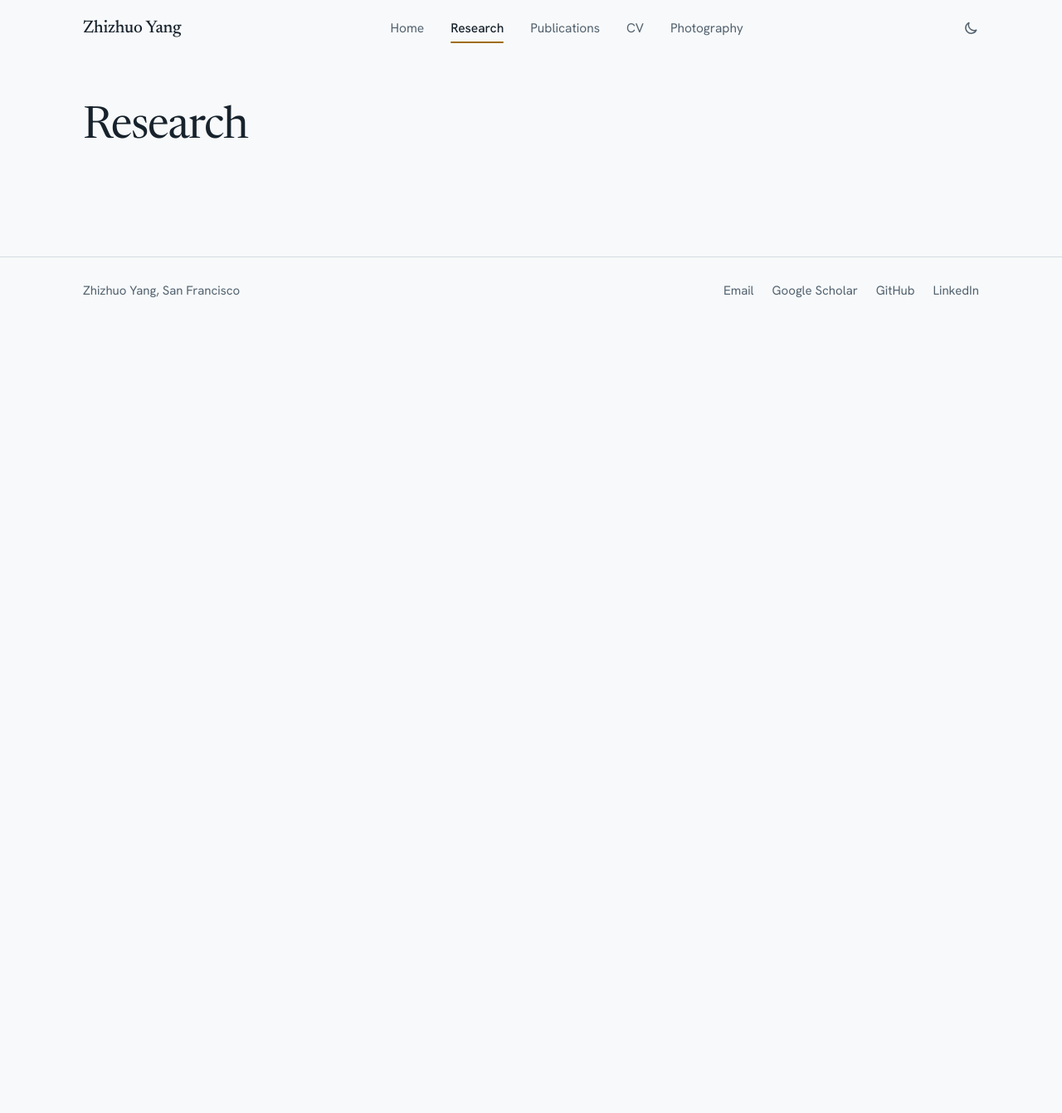
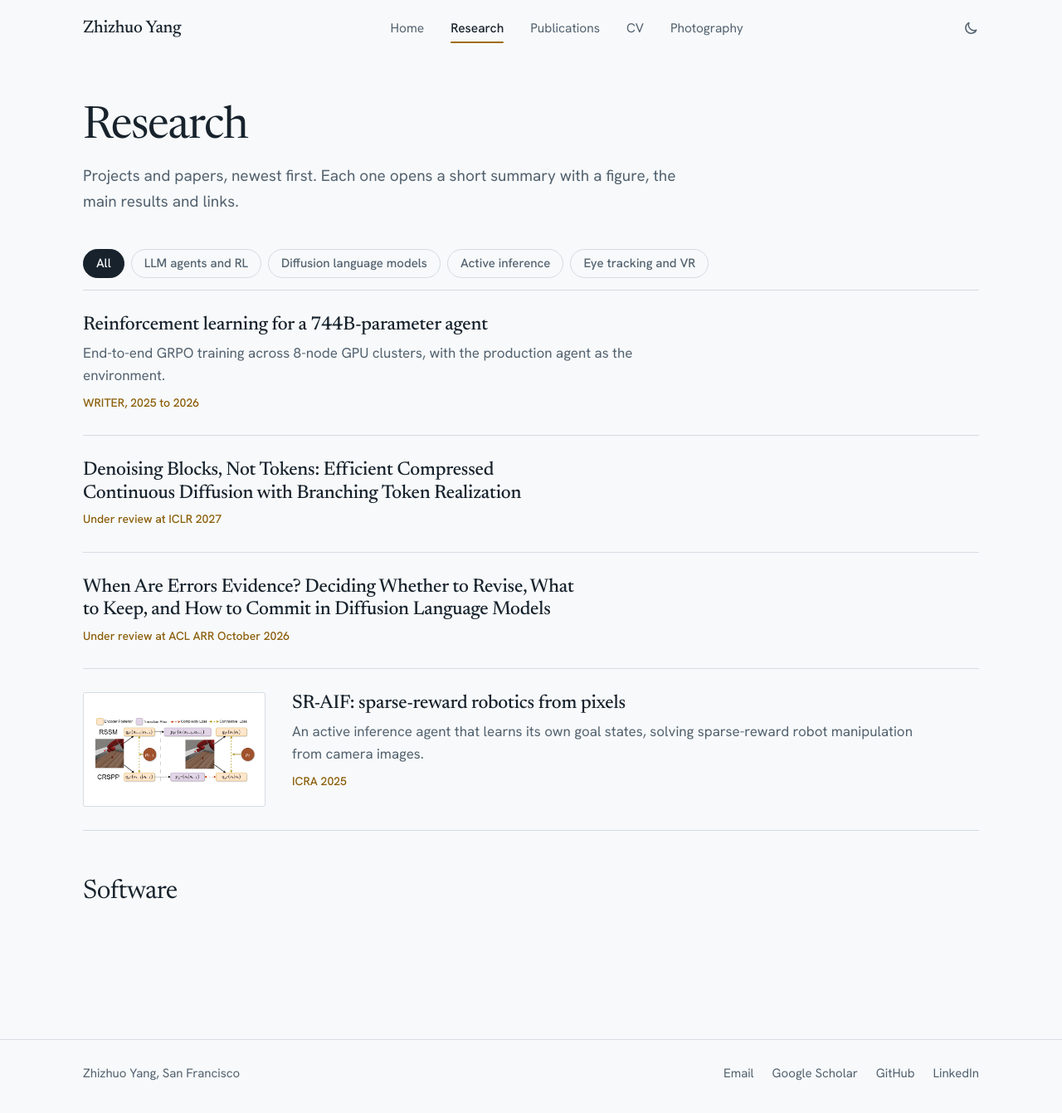
Before and after one commit to George614/George614.github.io, a Jekyll site: the page built from _pages/research.md, in a window 1280 px wide and 1349 px high. Shown: the top 1341 px of the window at 83% size. Built offline with Jekyll 4.4.1, drawn with Linux system fonts in a browser that asks for light colours; full-size pictures stand in for the smaller copies a plugin makes.

Commit message:
feat: add the research list with a shareable topic filter

```diff
--- /dev/null
+++ b/_data/under_review.yml
@@ -0,0 +1,9 @@
+# Papers under review: listed on the research page by title and venue only, with no project page.
+- title: "Denoising Blocks, Not Tokens: Efficient Compressed Continuous Diffusion with Branching Token Realization"
+  venue: "ICLR 2027"
+  topic: diffusion
+  sort_date: "2026-06-02"
+- title: "When Are Errors Evidence? Deciding Whether to Revise, What to Keep, and How to Commit in Diffusion Language Models"
+  venue: "ACL ARR October 2026"
+  topic: diffusion
+  sort_date: "2026-06-01"
--- /dev/null
+++ b/_includes/entry-row.html
@@ -0,0 +1,15 @@
+{%- comment -%} One research or software entry as a list row. Parameter: entry (a research collection document). {%- endcomment -%}
+{%- assign entry = include.entry -%}
+{%- assign thumb = entry.figures | first -%}
+<a class="entry-row{% if thumb %} has-thumb{% endif %}" href="{{ entry.url }}">
+  {%- if thumb %}
+  <span class="entry-thumb">{% include picture.html src=thumb.src alt=thumb.alt width=thumb.width height=thumb.height sizes="(max-width: 820px) 112px, 220px" %}</span>
+  {%- endif %}
+  <span class="entry-text">
+    <h3>{{ entry.title }}</h3>
+    <span class="entry-summary">{{ entry.summary }}</span>
+    {%- if entry.label %}
+    <span class="label">{{ entry.label }}</span>
+    {%- endif %}
+  </span>
+</a>
--- /dev/null
+++ b/_layouts/research.html
@@ -0,0 +1,50 @@
+---
+layout: default
+---
+{%- assign research_entries = site.research | where: "kind", "research" -%}
+{%- assign listed = research_entries | concat: site.data.under_review | sort: "sort_date" | reverse -%}
+{%- assign software_entries = site.research | where: "kind", "software" | sort: "order" -%}
+<div class="wrap page research-page">
+  <header class="page-head">
+    <h1>{{ page.title }}</h1>
+    <p class="lede">Projects and papers, newest first. Each one opens a short summary with a figure, the main results and links.</p>
+  </header>
+
+  <nav class="topic-filter" aria-label="Filter by topic" data-topic-filter>
+    <ul>
+      <li><a href="/research/" data-topic="" aria-current="true">All</a></li>
+      {%- for topic in site.data.topics %}
+      <li><a href="/research/?topic={{ topic.key }}" data-topic="{{ topic.key }}">{{ topic.title }}</a></li>
+      {%- endfor %}
+    </ul>
+  </nav>
+  <p class="visually-hidden" role="status" data-filter-status></p>
+
+  <ul class="entry-list" data-filtered-list>
+    {%- for entry in listed %}
+    {%- if entry.url %}
+    <li data-topic="{{ entry.topic }}" data-sort="{{ entry.sort_date }}">{% include entry-row.html entry=entry %}</li>
+    {%- else %}
+    <li data-topic="{{ entry.topic }}" data-sort="{{ entry.sort_date }}" data-under-review>
+      <div class="entry-row">
+        <span class="entry-text">
+          <h3>{{ entry.title }}</h3>
+          <span class="label">Under review at {{ entry.venue }}</span>
+        </span>
+      </div>
+    </li>
+    {%- endif %}
+    {%- endfor %}
+  </ul>
+
+  <section class="section software" id="software" aria-labelledby="software-heading">
+    <h2 id="software-heading">Software</h2>
+    {%- if software_entries.size > 0 %}
+    <ul class="entry-list">
+      {%- for entry in software_entries %}
+      <li>{% include entry-row.html entry=entry %}</li>
+      {%- endfor %}
+    </ul>
+    {%- endif %}
+  </section>
+</div>
--- a/_pages/research.md
+++ b/_pages/research.md
@@ -2,4 +2,7 @@
 title: Research
 permalink: /research/
 nav_key: research
+layout: research
+description: Research projects and papers by Zhizhuo Yang on LLM agents and reinforcement learning, diffusion language models, active inference, and eye tracking in VR.
+scripts: [research-filter.js]
 ---
--- /dev/null
+++ b/_sass/_research.scss
@@ -0,0 +1,156 @@
+.research-page .page-head {
+  padding-bottom: 28px;
+}
+
+.topic-filter {
+  position: sticky;
+  top: var(--header-height);
+  z-index: 30;
+  padding: 14px 0;
+  background: var(--paper);
+  border-bottom: 1px solid var(--rule);
+  transition: background-color 0.25s var(--ease);
+}
+
+.topic-filter ul {
+  display: flex;
+  flex-wrap: wrap;
+  gap: 8px;
+  margin: 0;
+  padding: 0;
+  list-style: none;
+}
+
+.topic-filter a {
+  display: block;
+  padding: 9px 15px;
+  border: 1px solid var(--rule);
+  border-radius: 999px;
+  color: var(--soft);
+  font-size: 15px;
+  font-weight: 500;
+  line-height: 1;
+  text-decoration: none;
+  transition: color 0.15s var(--ease), border-color 0.15s var(--ease), background-color 0.15s var(--ease);
+}
+
+.topic-filter:not([data-ready]) a {
+  transition: none;
+}
+
+.topic-filter a:hover {
+  border-color: var(--soft);
+  color: var(--ink);
+}
+
+.topic-filter a[aria-current="true"] {
+  border-color: var(--ink);
+  background: var(--ink);
+  color: var(--paper);
+}
+
+// Without JavaScript every entry is shown, so the filter would do nothing.
+html:not([data-js]) .topic-filter {
+  display: none;
+}
+
+.entry-list {
+  margin: 0;
+  padding: 0;
+  list-style: none;
+}
+
+.entry-list > li + li {
+  border-top: 1px solid var(--rule);
+}
+
+.entry-row {
+  display: grid;
+  grid-template-columns: minmax(0, 1fr);
+  gap: 32px;
+  align-items: start;
+  padding: 28px 0;
+  text-decoration: none;
+}
+
+.entry-row.has-thumb {
+  grid-template-columns: 220px minmax(0, 1fr);
+}
+
+.entry-thumb {
+  display: grid;
+  place-items: center;
+  aspect-ratio: 16 / 10;
+  padding: 8px;
+  border: 1px solid var(--rule);
+  border-radius: 3px;
+  background: #ffffff;
+  overflow: hidden;
+}
+
+.entry-thumb img {
+  width: 100%;
+  height: 100%;
+  object-fit: contain;
+}
+
+.entry-text {
+  display: block;
+}
+
+.entry-text h3 {
+  max-width: 32em;
+  margin: 0 0 6px;
+  transition: color 0.15s var(--ease);
+}
+
+a.entry-row:hover h3 {
+  color: var(--blue);
+}
+
+.entry-summary {
+  display: block;
+  max-width: 44em;
+  margin: 0 0 8px;
+  color: var(--soft);
+}
+
+.entry-text .label {
+  display: block;
+}
+
+.software h2 {
+  margin-bottom: 8px;
+}
+
+@media (max-width: 820px) {
+  // One scrolling row of topics, so the sticky bar stays short on a phone.
+  .topic-filter ul {
+    flex-wrap: nowrap;
+    margin: 0 calc(-1 * var(--gutter));
+    padding: 2px var(--gutter);
+    overflow-x: auto;
+    scrollbar-width: none;
+  }
+
+  .topic-filter ul::-webkit-scrollbar {
+    display: none;
+  }
+
+  .topic-filter a {
+    white-space: nowrap;
+  }
+
+  .entry-row,
+  .entry-row.has-thumb {
+    gap: 16px;
+  }
+
+  .entry-row.has-thumb {
+    grid-template-columns: 112px minmax(0, 1fr);
+  }
+
+  .entry-text h3 {
+    font-size: 20px;
+  }
+}
--- a/assets/css/main.scss
+++ b/assets/css/main.scss
@@ -7,3 +7,4 @@
 @use "header";
 @use "footer";
 @use "project";
+@use "research";
--- /dev/null
+++ b/assets/js/lib/topic.js
@@ -0,0 +1,8 @@
+/**
+ * Returns the topic named in a query string when it is one of validKeys, otherwise null (meaning all topics).
+ * URLSearchParams never throws, even on malformed percent-encoding.
+ */
+export function parseTopic(search, validKeys) {
+  const topic = new URLSearchParams(search).get('topic');
+  return validKeys.includes(topic) ? topic : null;
+}
--- /dev/null
+++ b/assets/js/research-filter.js
@@ -0,0 +1,45 @@
+import { parseTopic } from './lib/topic.js';
+
+const nav = document.querySelector('[data-topic-filter]');
+const links = [...nav.querySelectorAll('a[data-topic]')];
+const rows = [...document.querySelectorAll('[data-filtered-list] li[data-topic]')];
+const status = document.querySelector('[data-filter-status]');
+const keys = links.map((link) => link.dataset.topic).filter(Boolean);
+
+// On a phone the topics scroll sideways; bring the active one into view without scrolling the page.
+function revealInRow(link) {
+  const row = link.closest('ul');
+  const rowBox = row.getBoundingClientRect();
+  const linkBox = link.getBoundingClientRect();
+  if (linkBox.left < rowBox.left || linkBox.right > rowBox.right) {
+    row.scrollLeft += linkBox.left - rowBox.left - parseFloat(getComputedStyle(row).paddingLeft);
+  }
+}
+
+function apply(topic) {
+  for (const link of links) {
+    if ((link.dataset.topic || null) === topic) link.setAttribute('aria-current', 'true');
+    else link.removeAttribute('aria-current');
+  }
+  let shown = 0;
+  for (const row of rows) {
+    row.hidden = topic !== null && row.dataset.topic !== topic;
+    if (!row.hidden) shown += 1;
+  }
+  const active = links.find((link) => link.getAttribute('aria-current') === 'true');
+  revealInRow(active);
+  status.textContent = topic ? `Showing ${shown} entries in ${active.textContent}` : `Showing all ${shown} entries`;
+}
+
+nav.addEventListener('click', (event) => {
+  const link = event.target.closest('a[data-topic]');
+  if (!link || event.button !== 0 || event.metaKey || event.ctrlKey || event.shiftKey || event.altKey) return;
+  event.preventDefault();
+  if (link.href !== window.location.href) window.history.pushState(null, '', link.href);
+  apply(link.dataset.topic || null);
+});
+
+window.addEventListener('popstate', () => apply(parseTopic(window.location.search, keys)));
+apply(parseTopic(window.location.search, keys));
+// Transitions start only after the first paint, so opening a filtered address does not animate the filter.
+window.requestAnimationFrame(() => window.requestAnimationFrame(() => nav.setAttribute('data-ready', '')));
```
Also changed, not shown: tests/e2e/helpers.js (+1 -1 lines), tests/e2e/research.spec.js (added, +91 -0 lines), tests/unit/topic.test.js (added, +20 -0 lines).
